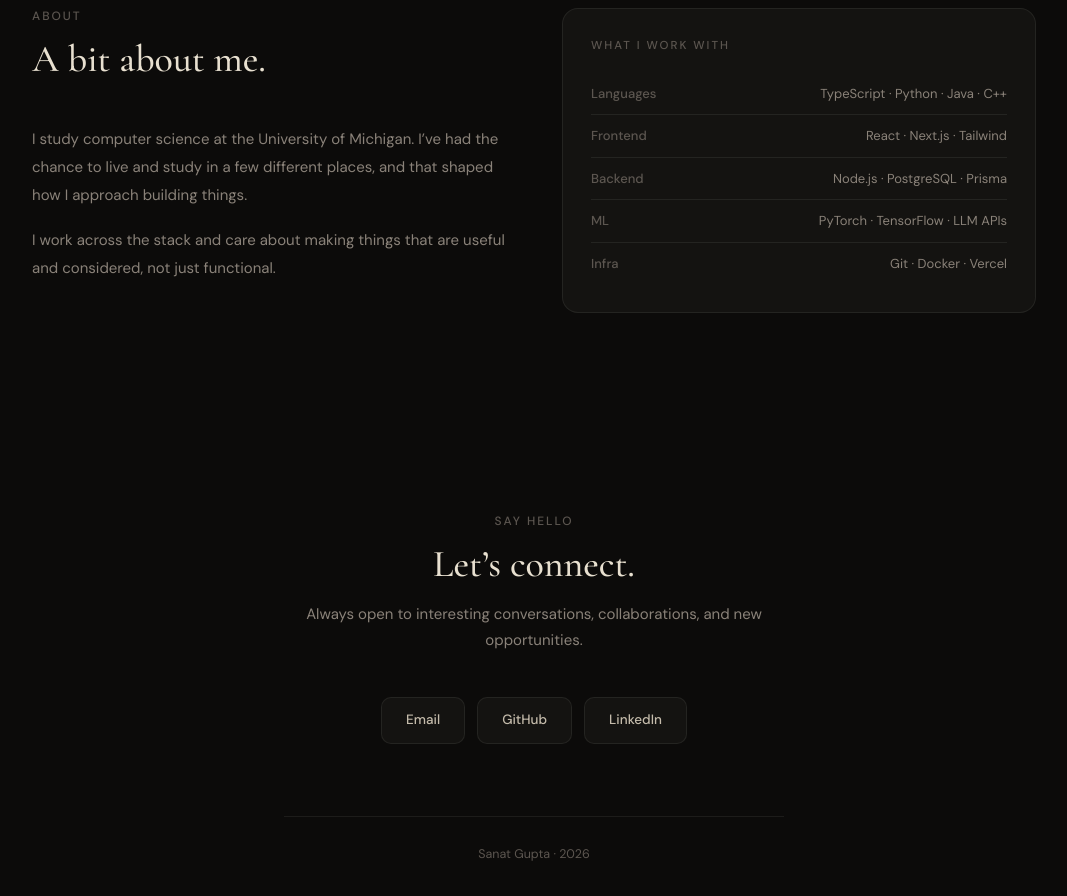
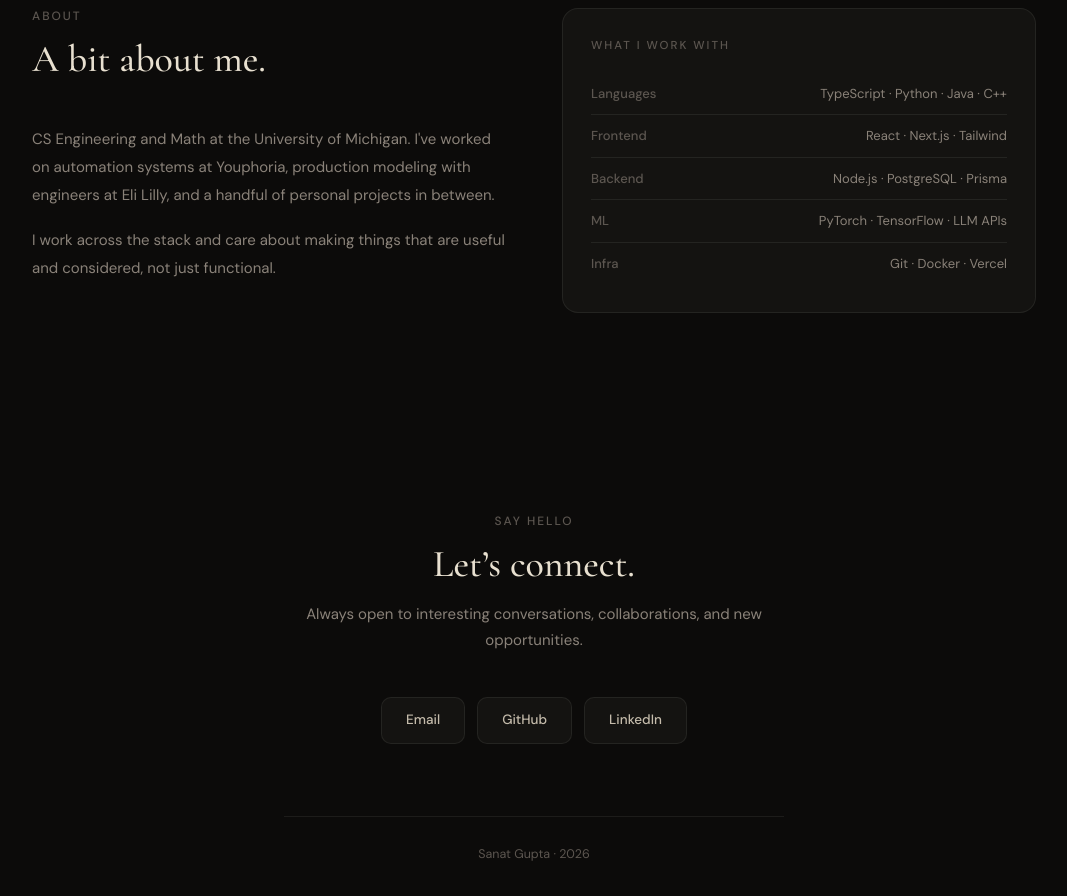
Before and after one commit to thesanatt/my-portfolio, a Next.js app: page / in a window 1280 px wide. Shown: the part 3320-4216 px from the top of the page, without its empty margins (106-1173 px from the left). Built offline with nearby package versions, Linux system fonts and the light colour scheme.

Commit message:
update hero text

```diff
--- a/src/components/About.tsx
+++ b/src/components/About.tsx
@@ -26,7 +26,7 @@ export default function About() {
 
           <Reveal>
             <p className="font-body text-[15px] text-cream-muted leading-[1.85] mb-[18px]">
-              {"I study computer science at the University of Michigan. I\u2019ve had the chance to live and study in a few different places, and that shaped how I approach building things."}
+              {"CS Engineering and Math at the University of Michigan. I've worked on automation systems at Youphoria, production modeling with engineers at Eli Lilly, and a handful of personal projects in between."}
             </p>
           </Reveal>
           <Reveal delay={0.05}>
```
